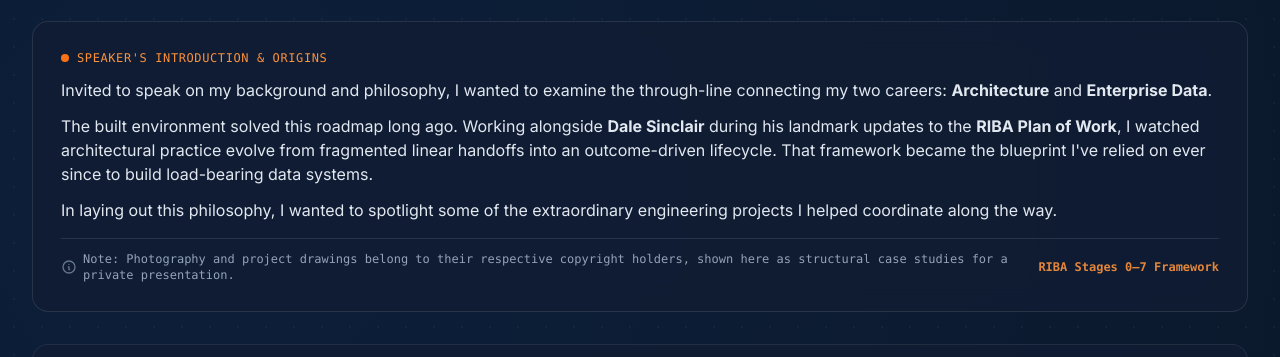
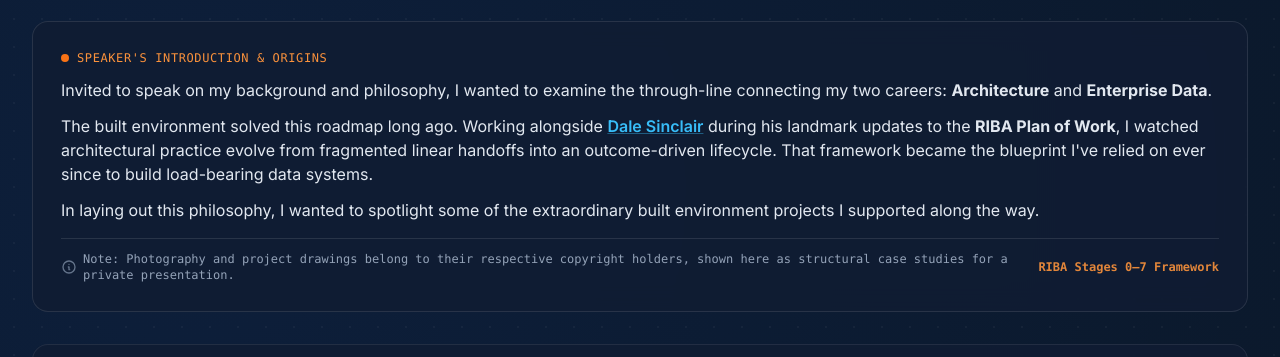
Before and after one commit to steveriffe/portfolio, a website: page public/data-urbanism.html in a window 1280 px wide. Shown: the part 219-576 px from the top of the page. Drawn offline with nearby package versions, Linux system fonts and the light colour scheme.

Commit message:
Link Dale Sinclair LinkedIn and update built environment projects supported phrasing

```diff
--- a/public/data-urbanism.html
+++ b/public/data-urbanism.html
@@ -85,10 +85,10 @@
             Invited to speak on my background and philosophy, I wanted to examine the through-line connecting my two careers: <strong>Architecture</strong> and <strong>Enterprise Data</strong>.
           </p>
           <p>
-            The built environment solved this roadmap long ago. Working alongside <strong>Dale Sinclair</strong> during his landmark updates to the <strong>RIBA Plan of Work</strong>, I watched architectural practice evolve from fragmented linear handoffs into an outcome-driven lifecycle. That framework became the blueprint I've relied on ever since to build load-bearing data systems.
+            The built environment solved this roadmap long ago. Working alongside <a href="https://www.linkedin.com/in/dale-sinclair/" target="_blank" rel="noopener noreferrer" class="text-sky-400 hover:text-orange-400 underline decoration-sky-400/40 hover:decoration-orange-400 transition-colors font-semibold">Dale Sinclair</a> during his landmark updates to the <strong>RIBA Plan of Work</strong>, I watched architectural practice evolve from fragmented linear handoffs into an outcome-driven lifecycle. That framework became the blueprint I've relied on ever since to build load-bearing data systems.
           </p>
           <p>
-            In laying out this philosophy, I wanted to spotlight some of the extraordinary engineering projects I helped coordinate along the way.
+            In laying out this philosophy, I wanted to spotlight some of the extraordinary built environment projects I supported along the way.
           </p>
         </div>
         <div class="mt-4 pt-3 border-t border-white/10 flex flex-col sm:flex-row sm:items-center justify-between gap-2 text-xs text-slate-400 font-mono">
```
